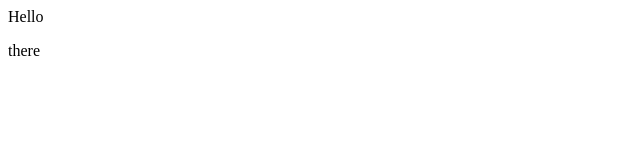
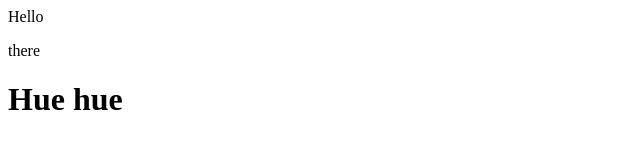
Before and after one commit to kuba-m524/test-repo2, a plain HTML site: page index.html in a window 1280 px wide. Shown: the whole page, without its empty margins (0-640 px from the left). Drawn offline with Linux system fonts and the light colour scheme.

Commit message:
added h1 to index.html

```diff
--- a/index.html
+++ b/index.html
@@ -1,2 +1,3 @@
 <div>Hello</div>
 <p>there</p>
+<h1>Hue hue</h1>
```
